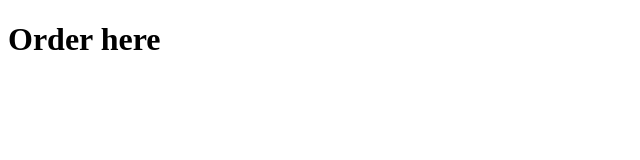
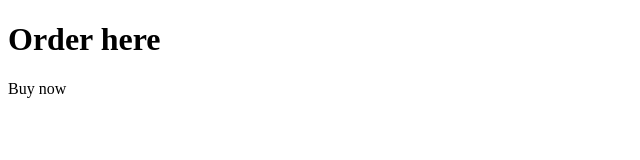
Before and after one commit to RyanAberle21/MyFirstGit, a plain HTML site: page orders.html in a window 1280 px wide. Shown: the full height of the page, 0-640 px from the left. Drawn offline with Linux system fonts and the light colour scheme.

Commit message:
my commit

```diff
--- a/orders.html
+++ b/orders.html
@@ -7,5 +7,6 @@
 
 <body>
 	<h1>Order here</h1>
+	<p>Buy now</p>
 </body>
 </html>
```
Also changed, not shown: 1 other file.
